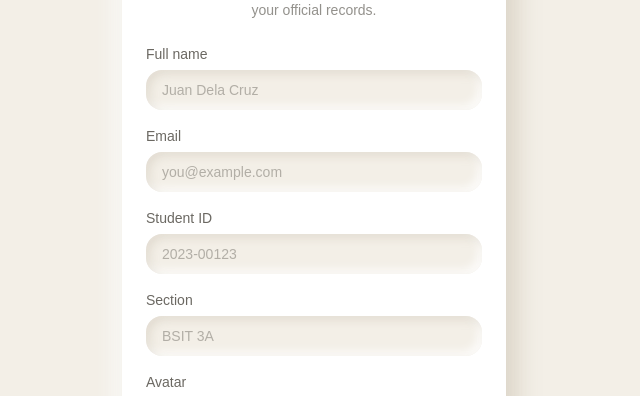
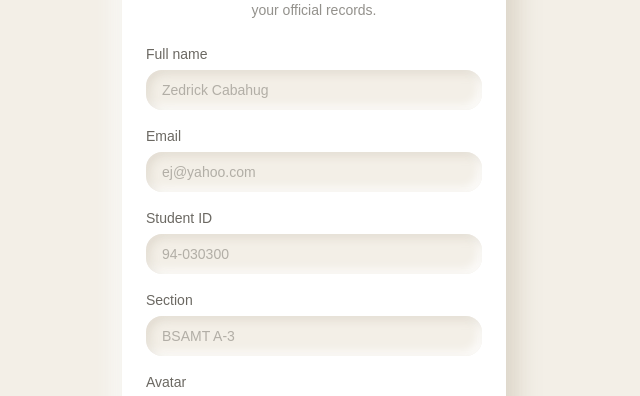
Before and after one commit to paolohera/attendance_monitoring, a Next.js app: page /signup in a window 1280 px wide. Shown: the part 321-717 px from the top of the page, without its empty margins (326-966 px from the left). Built offline with nearby package versions, Linux system fonts and the light colour scheme; no server answers.

Commit message:
changed create account form labels

```diff
--- a/app/signup/page.tsx
+++ b/app/signup/page.tsx
@@ -176,7 +176,7 @@ export default function SignupPage() {
                 onChange={(e) => setFullName(e.target.value)}
                 style={inputShadow}
                 className="rounded-2xl bg-[#F3EFE7] px-4 py-2.5 text-sm text-[#3A362E] outline-none placeholder:text-[#3A362E]/35"
-                placeholder="Juan Dela Cruz"
+                placeholder="Zedrick Cabahug"
               />
             </Field>
 
@@ -188,7 +188,7 @@ export default function SignupPage() {
                 onChange={(e) => setEmail(e.target.value)}
                 style={inputShadow}
                 className="rounded-2xl bg-[#F3EFE7] px-4 py-2.5 text-sm text-[#3A362E] outline-none placeholder:text-[#3A362E]/35"
-                placeholder="you@example.com"
+                placeholder="ej@yahoo.com"
               />
             </Field>
 
@@ -199,7 +199,7 @@ export default function SignupPage() {
                 onChange={(e) => setStudentId(e.target.value)}
                 style={inputShadow}
                 className="rounded-2xl bg-[#F3EFE7] px-4 py-2.5 text-sm text-[#3A362E] outline-none placeholder:text-[#3A362E]/35"
-                placeholder="2023-00123"
+                placeholder="94-030300"
               />
             </Field>
 
@@ -210,7 +210,7 @@ export default function SignupPage() {
                 onChange={(e) => setSection(e.target.value)}
                 style={inputShadow}
                 className="rounded-2xl bg-[#F3EFE7] px-4 py-2.5 text-sm text-[#3A362E] outline-none placeholder:text-[#3A362E]/35"
-                placeholder="BSIT 3A"
+                placeholder="BSAMT A-3"
               />
             </Field>
 
```
Also changed, not shown: app/staff/attendance/index.tsx (added), 1 other file (tests, documents, lock files or other folders).
